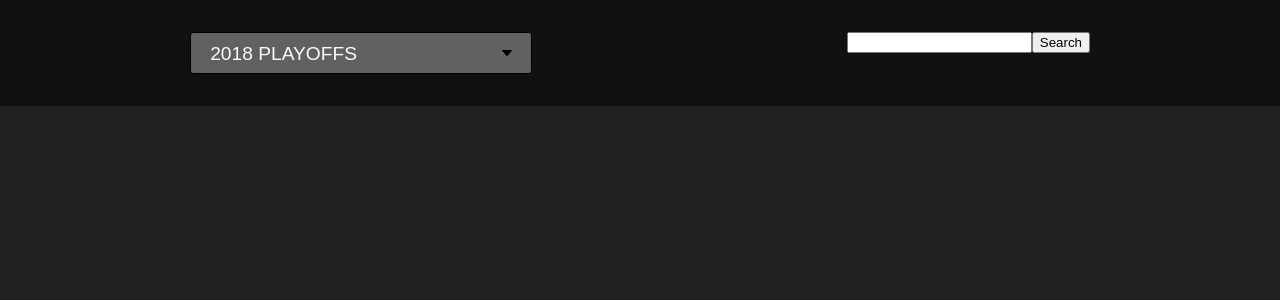
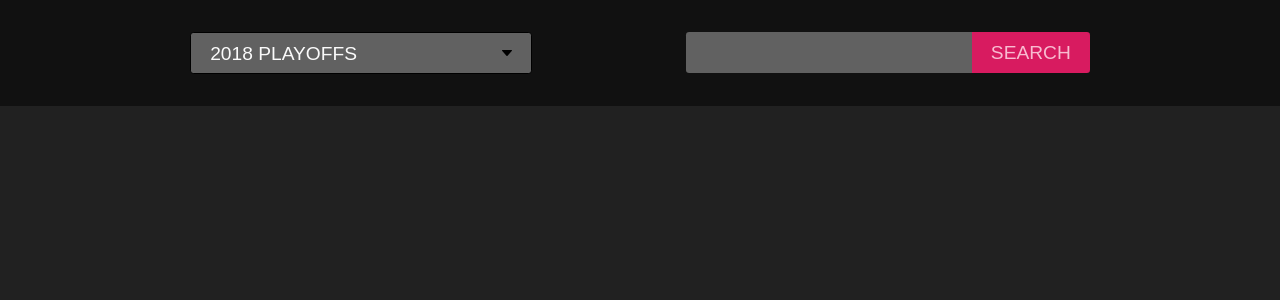
Before and after one commit to mvasigh/stat-sheet, a React (Create React App) app in the folder client/: page / in a window 1280 px wide. Shown: the top 300 px of the page. Built offline with nearby package versions, Linux system fonts and the light colour scheme.

Commit message:
add custom styling to PlayerSearch component

```diff
--- a/client/src/components/PlayerSearch.js
+++ b/client/src/components/PlayerSearch.js
@@ -1,4 +1,6 @@
 import React from 'react';
+
+import './PlayerSearch.css';
 
 const PlayerSearch = ({ selectedSeason, onPlayerSearch = f => f }) => {
   let _player;
@@ -9,9 +11,13 @@ const PlayerSearch = ({ selectedSeason, onPlayerSearch = f => f }) => {
     _player.focus();
   };
   return (
-    <form onSubmit={handleSubmit}>
-      <input ref={input => (_player = input)} type="text" />
-      <button>Search</button>
+    <form className="player-search" onSubmit={handleSubmit}>
+      <input
+        className="player-search__search-bar"
+        ref={input => (_player = input)}
+        type="text"
+      />
+      <button className="player-search__search-button">Search</button>
     </form>
   );
 };
--- a/client/src/components/PlayerSearch.scss
+++ b/client/src/components/PlayerSearch.scss
@@ -0,0 +1,34 @@
+.player-search {
+  font-family: 'Oswald', sans-serif;
+  display: inline-block;
+
+  &__search-bar {
+    appearance: none;
+    border: none;
+    font-size: 1.2rem;
+    font-family: 'Oswald', sans-serif;
+    text-transform: uppercase;
+    background-color: #616161;
+    color: #fafafa;
+    padding: 0.6rem 1.2rem;
+    border-radius: 0.2rem 0 0 0.2rem;
+
+    &:hover,
+    &:focus {
+      background-color: #424242;
+      color: #fff;
+    }
+  }
+
+  &__search-button {
+    appearance: none;
+    border: none;
+    font-size: 1.2rem;
+    font-family: 'Oswald', sans-serif;
+    text-transform: uppercase;
+    padding: 0.6rem 1.2rem;
+    background-color: #d81b60;
+    color: #f8bbd0;
+    border-radius: 0 0.2rem 0.2rem 0;
+  }
+}
```
